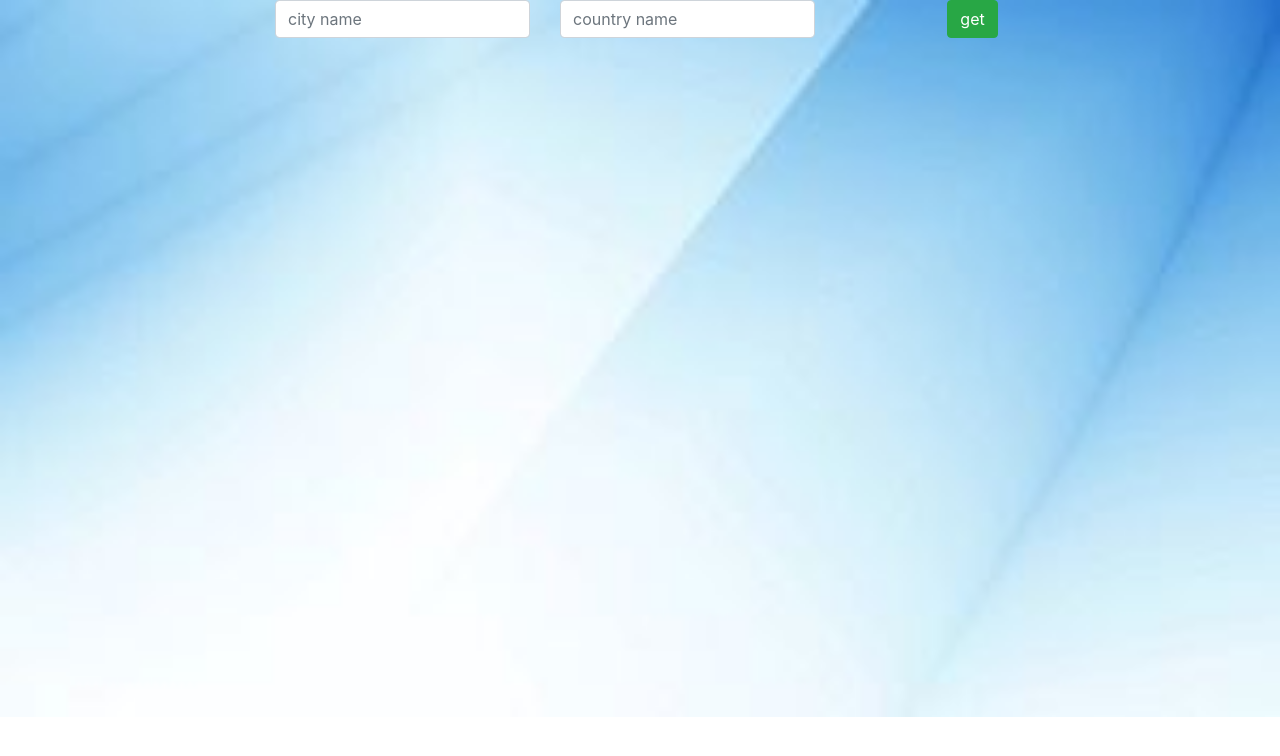
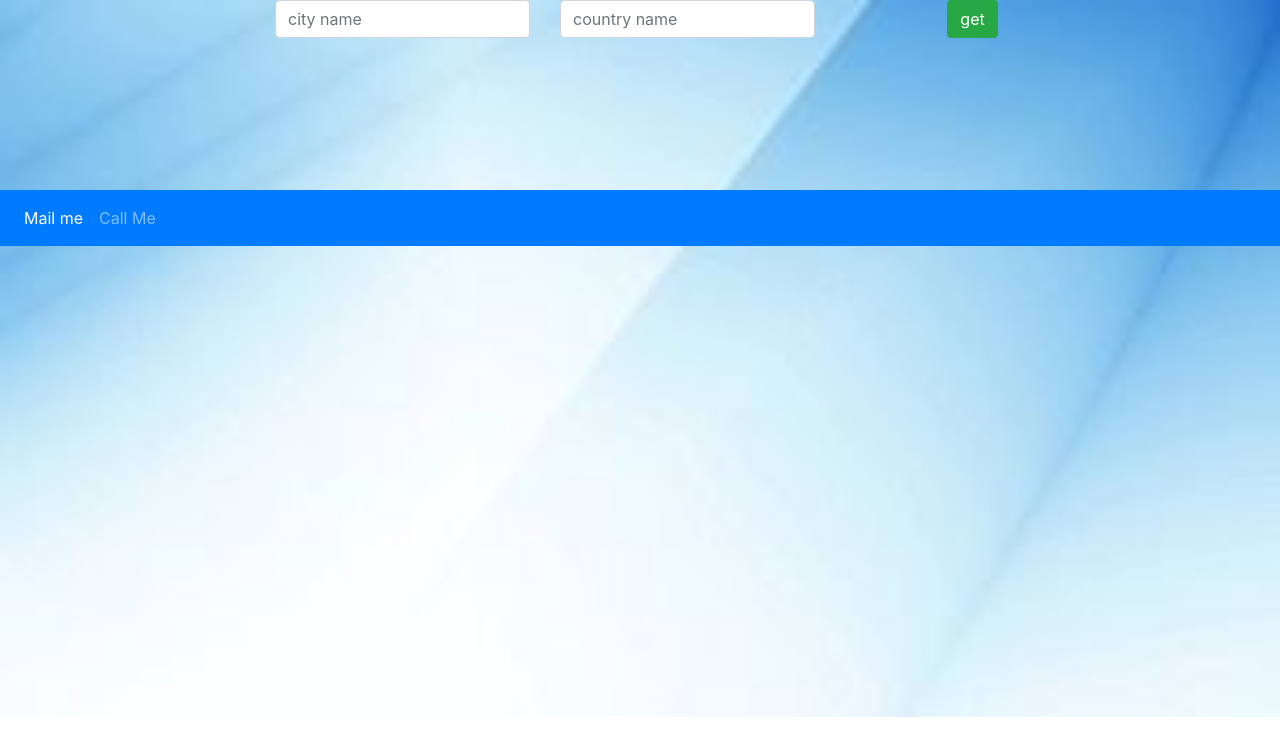
Before and after one commit to adityaghogale/weatherapp, a React (Create React App) app: page / in a window 1280 px wide. Shown: the top 756 px of the page. Built offline with nearby package versions, Linux system fonts and the light colour scheme.

Commit message:
Update App.js

```diff
--- a/src/App.js
+++ b/src/App.js
@@ -5,6 +5,8 @@ import Weather from './Components/wheather.component';
 import 'bootstrap/dist/css/bootstrap.min.css';
 import 'weather-icons/css/weather-icons.css';
 import Form from './Components/form.component';
+import Footer from './Components/Footer';
+
 
 const apiKey="3f376cb0d159d3b9803a475cab52abbb";
 //api.openweathermap.org/data/2.5/weather?q=London&appid={API key}
@@ -99,7 +101,7 @@ class App extends React.Component{
      icon:this.state.icon
     }}
      />
-
+    <Footer/>
   </div>);
   }
 }
```
